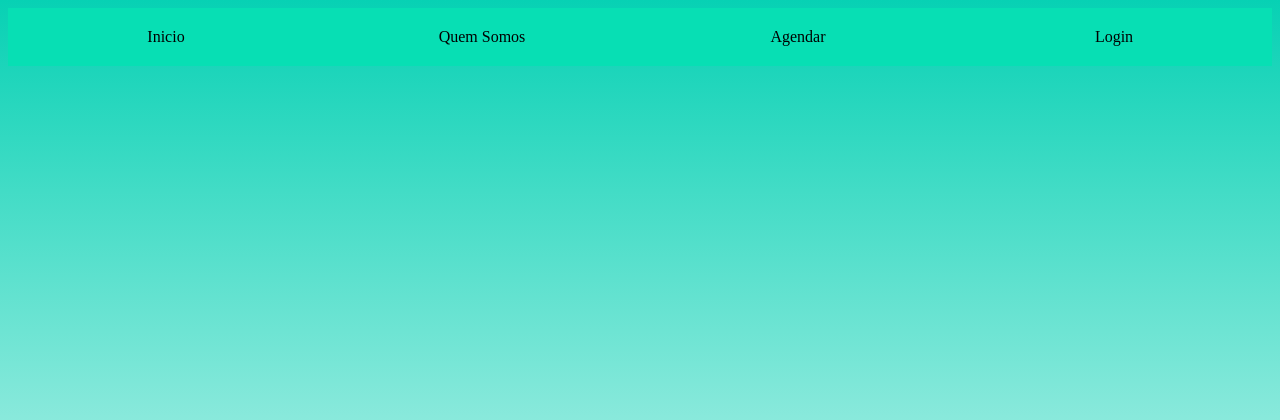
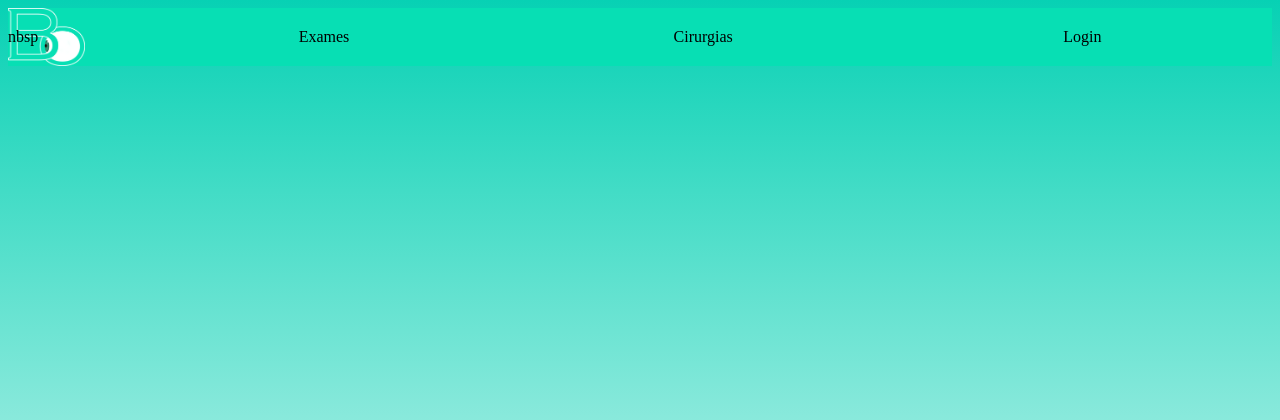
Before and after one commit to Matteus777/SitePI, a PHP site: page / in a window 1280 px wide. Shown: the top 420 px of the page. Run offline with PHP 8.4, Linux system fonts and the light colour scheme.

Commit message:
Arrumando as coisa aqui

```diff
--- a/public_html/estilo.css
+++ b/public_html/estilo.css
@@ -3,21 +3,45 @@ html{
 }
 div.menu{
     float:left;
-    width:25%;
+    width:30%;
     padding-top: 20px;
     padding-bottom: 20px;
     background-color: #07dfb4;
     text-align:center;
 }
+#Inicio{
+    float:left;
+    width:10%;
+    padding-top: 20px;
+    padding-bottom:20px;
+    background-color: #07dfb4;
+}
 div.menu:hover{
         background: #07d1b4;
-
 }
 div.textos{
     font-size: 25px;
+
 }
 body{
     background: linear-gradient(#07d1b4 , white);
     min-height: 100%;
     background-repeat: no-repeat;
 }
+a{
+    color: inherit;
+}
+#Inicio{
+    background-image: url("img/logo.png");
+    background-size: contain;
+    background-repeat: no-repeat;
+}
+#texto1{
+    width: 500px;
+    height: 800px;
+    border: 1px solid white;
+
+}
+#menuexames{
+    display: none;
+}
--- a/public_html/index.php
+++ b/public_html/index.php
@@ -6,9 +6,37 @@
         <link href="estilo.css" rel="stylesheet" type="text/css"/>
     </head>
     <body>
-            <div class="menu">Inicio</div>
-            <div class="menu">Quem Somos</div>
-            <div class="menu">Agendar</div>
-            <div class="menu">Login </div>
+            <a href="quemsomos.php">
+            <div id="Inicio">nbsp</div>
+            </a>
+            <div class="menu" id="Exames">Exames</div>
+            <div class="menu" id="Cirurgias">Cirurgias</div>
+            <div class="menu" id="Login">Login </div>
+    <!DOCTYPE HTML>
+<html lang="pt-br">
+<head>
+  <meta charset="UTF-8">
+    <title>Menu Dropdown Horizontal - Linha de Código</title>
+     <!-- Aqui chamamos o nosso arquivo css externo -->
+    <link rel="stylesheet" type="text/css"  href="estilo.css" />
+    <!--[if lte IE 8]>
+ <script src="http://html5shim.googlecode.com/svn/trunk/html5.js"></script>
+ <![endif]-->
+</head>
+<body>
+<nav>
+  <ul id="menuexames">
+        <li><a href="#">Home</a></li>
+        <li><a href="#">Sobre</a></li>
+            <li><a href="#">O que fazemos?</a>
+                <ul>
+                      <li><a href="#">Web Design</a></li>
+                      <li><a href="#">SEO</a></li>
+                      <li><a href="#">Design</a></li>
+                </ul>
+            </li>
+        <li><a href="#">Links</a></li>
+        <li><a href="#">Contato</a></li>
+</ul>
     </body>
 </html>
--- a/public_html/quemsomos.php
+++ b/public_html/quemsomos.php
@@ -11,7 +11,7 @@ and open the template in the editor.
         <?php require_once ("/xampp/htdocs/t171/SitePI/public_html/index.php")?>
     </head>
     <body>
-        <div class="textos">abcdefgijklmnopqrstuvwxyz</div>
+        <div class="textos"id="texto1">Lorem Ipsum é simplesmente uma simulação de texto da indústria tipográfica e de impressos, e vem sendo utilizado desde o século XVI, quando um impressor desconhecido pegou uma bandeja de tipos e os embaralhou para fazer um livro de modelos de tipos. Lorem Ipsum sobreviveu não só a cinco séculos, como também ao salto para a editoração eletrônica, permanecendo essencialmente inalterado. Se popularizou na década de 60, quando a Letraset lançou decalques contendo passagens de Lorem Ipsum, e mais recentemente quando passou a ser integrado a softwares de editoração eletrônica como Aldus PageMaker.Lorem Ipsum é simplesmente uma simulação de texto da indústria tipográfica e de impressos, e vem sendo utilizado desde o século XVI, quando um impressor desconhecido pegou uma bandeja de tipos e os embaralhou para fazer um livro de modelos de tipos. Lorem Ipsum sobreviveu não só a cinco séculos, como também ao salto para a editoração eletrônica, permanecendo essencialmente inalterado. Se popularizou na década de 60, quando a Letraset lançou decalques contendo passagens de Lorem Ipsum, e mais recentemente quando passou a ser integrado a softwares de editoração eletrônica como Aldus PageMaker.</div>
 
     </body>
 </html>
```
Also changed, not shown: nbproject/private/private.xml (+10 -0 lines), public_html/img/logo.png (added).
